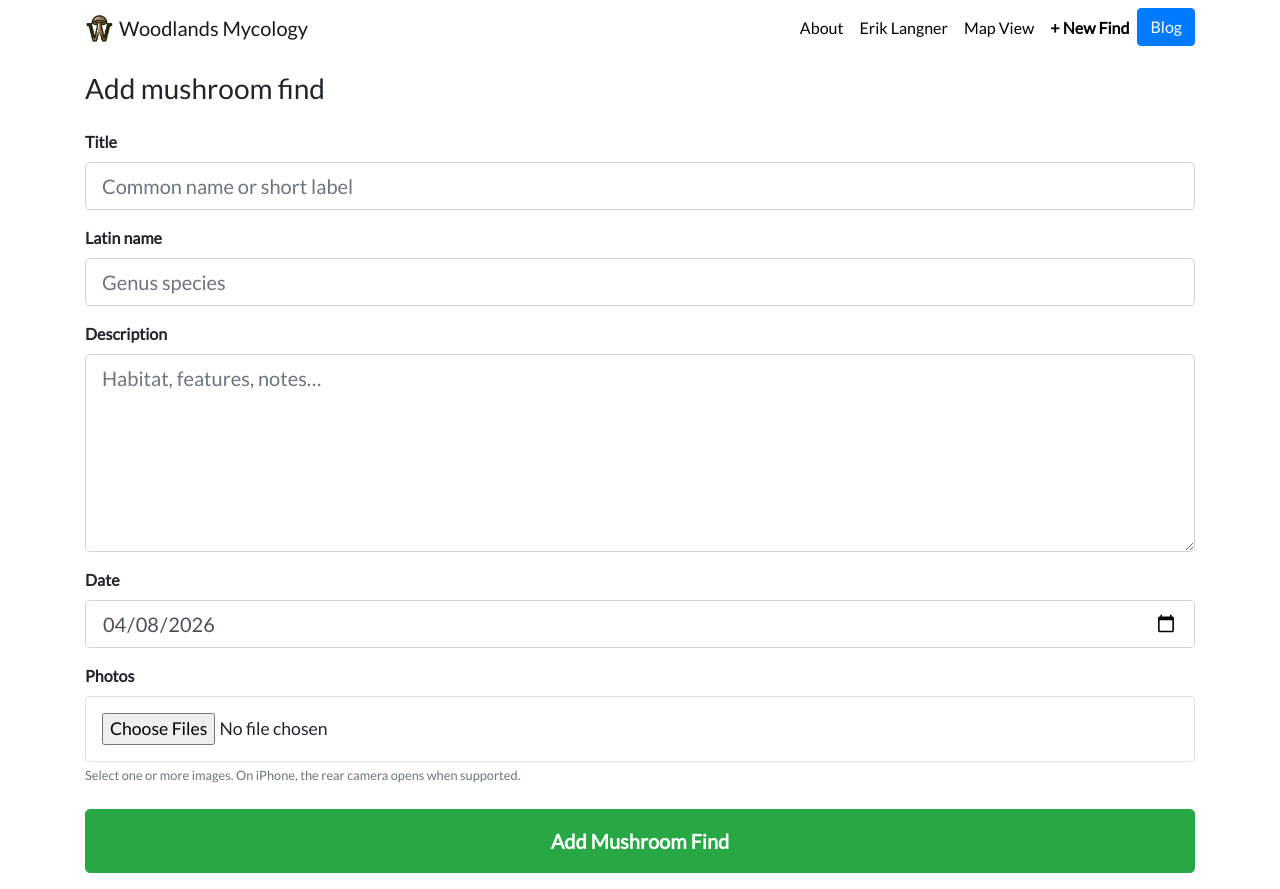
After one commit to eriklangner/WoodlandsMycology, a Django app: page /blog/new-find/ in a window 1280 px wide. The commit adds this page. Run offline with Django 4.2, Linux system fonts and the light colour scheme; the visitor is signed in with stand-in values (Sample User, id 1); some libraries are stand-ins or nearby versions.

Commit message:
Add quick-add form, GPS EXIF extraction, fix navbar URLs

```diff
--- a/blog/templates/blog/map_page.html
+++ b/blog/templates/blog/map_page.html
@@ -21,8 +21,10 @@
 
             // Add markers
         {% for MushroomDetail in MushroomDetails %}
+        {% if MushroomDetail.latitude is not None and MushroomDetail.longitude is not None %}
         L.marker([{{ MushroomDetail.latitude }}, {{ MushroomDetail.longitude }}]).addTo(map)
-            .bindPopup('{{ MushroomDetail.title }}', '{{MushroomDetail.url}}');
+            .bindPopup('{{ MushroomDetail.title|escapejs }}');
+        {% endif %}
         {% endfor %}
     </script>
 </body>
--- /dev/null
+++ b/blog/templates/blog/new_find.html
@@ -0,0 +1,50 @@
+{% extends "woodlandsmushrooms/base.html" %}
+
+{% block content %}
+<div class="new-find py-3">
+  <h1 class="h3 mb-4">Add mushroom find</h1>
+
+  {% if messages %}
+    {% for message in messages %}
+      <div class="alert {% if message.tags == 'error' %}alert-danger{% elif message.tags == 'success' %}alert-success{% else %}alert-info{% endif %} alert-dismissible fade show" role="alert">
+        {{ message }}
+        <button type="button" class="close" data-dismiss="alert" aria-label="Close">
+          <span aria-hidden="true">&times;</span>
+        </button>
+      </div>
+    {% endfor %}
+  {% endif %}
+
+  <form method="post" action="{% url 'blog:new_find' %}" enctype="multipart/form-data" class="new-find-form">
+    {% csrf_token %}
+
+    <div class="form-group">
+      <label for="id_title" class="font-weight-bold">Title</label>
+      <input type="text" name="title" id="id_title" class="form-control form-control-lg" required maxlength="200" placeholder="Common name or short label" autocomplete="off">
+    </div>
+
+    <div class="form-group">
+      <label for="id_latin_name" class="font-weight-bold">Latin name</label>
+      <input type="text" name="latin_name" id="id_latin_name" class="form-control form-control-lg" required maxlength="150" placeholder="Genus species" autocomplete="off">
+    </div>
+
+    <div class="form-group">
+      <label for="id_description" class="font-weight-bold">Description</label>
+      <textarea name="description" id="id_description" class="form-control form-control-lg" rows="6" placeholder="Habitat, features, notes…"></textarea>
+    </div>
+
+    <div class="form-group">
+      <label for="id_date" class="font-weight-bold">Date</label>
+      <input type="date" name="date" id="id_date" class="form-control form-control-lg" value="{{ today|date:'Y-m-d' }}">
+    </div>
+
+    <div class="form-group">
+      <label for="id_photos" class="font-weight-bold">Photos</label>
+      <input type="file" name="photos" id="id_photos" class="form-control-file border rounded p-3" style="font-size:1.1rem;" multiple accept="image/*" capture="environment" required>
+      <small class="form-text text-muted">Select one or more images. On iPhone, the rear camera opens when supported.</small>
+    </div>
+
+    <button type="submit" class="btn btn-success btn-lg btn-block py-3 mt-4 font-weight-bold">Add Mushroom Find</button>
+  </form>
+</div>
+{% endblock %}
--- a/blog/urls.py
+++ b/blog/urls.py
@@ -1,15 +1,13 @@
 from django.urls import path
 from . import views
-from .views import map_page
-from .views import about
 
 app_name = 'blog'
 
 
 urlpatterns = [
     path('', views.all_blogs, name='all_blogs'),
+    path('new-find/', views.new_find, name='new_find'),
     path("<int:blog_id>/", views.detail, name="detail"),
-    path('map/', map_page, name='map_page'),
+    path('map/', views.map_page, name='map_page'),
     path('about/', views.about, name='about'),
-
 ]
--- a/blog/views.py
+++ b/blog/views.py
@@ -1,22 +1,77 @@
-from django.shortcuts import render, get_object_or_404
-from .models import MushroomDetail
+import datetime
 
+from django.contrib import messages
+from django.contrib.auth.decorators import login_required
+from django.shortcuts import render, get_object_or_404, redirect
 
-# Create your views here.
-from django.http import HttpResponse
+from .models import MushroomDetail, MushroomPhoto
 
 
 def all_blogs(request):
     mushrooms_detail = MushroomDetail.objects.all()
-    return render(request, 'blog/all_blogs.html', {'mushrooms_detail':mushrooms_detail})
+    return render(request, 'blog/all_blogs.html', {'mushrooms_detail': mushrooms_detail})
+
 
 def detail(request, blog_id):
     blog = get_object_or_404(MushroomDetail, pk=blog_id)
-    return render(request, 'blog/detail.html',{'blog':blog})
+    return render(request, 'blog/detail.html', {'blog': blog})
+
 
 def map_page(request):
     MushroomDetails = MushroomDetail.objects.all()
     return render(request, 'blog/map_page.html', {'MushroomDetails': MushroomDetails})
 
+
 def about(request):
     return render(request, 'blog/about.html')
+
+
+@login_required
+def new_find(request):
+    today = datetime.date.today()
+    if request.method == 'POST':
+        title = request.POST.get('title', '').strip()
+        latin_name = request.POST.get('latin_name', '').strip()
+        description = request.POST.get('description', '').strip()
+        date_raw = request.POST.get('date')
+        photos = request.FILES.getlist('photos')
+
+        if not title or not latin_name:
+            messages.error(request, 'Title and Latin name are required.')
+            return render(request, 'blog/new_find.html', {'today': today})
+
+        if not photos:
+            messages.error(request, 'Please add at least one photo.')
+            return render(request, 'blog/new_find.html', {'today': today})
+
+        try:
+            if date_raw:
+                find_date = datetime.datetime.strptime(date_raw, '%Y-%m-%d').date()
+            else:
+                find_date = today
+        except ValueError:
+            find_date = today
+
+        for f in photos:
+            f.seek(0)
+
+        mushroom = MushroomDetail.objects.create(
+            title=title,
+            latin_name=latin_name,
+            description=description,
+            date=find_date,
+            image=photos[0],
+        )
+
+        for i, f in enumerate(photos):
+            f.seek(0)
+            MushroomPhoto.objects.create(
+                mushroom=mushroom,
+                image=f,
+                order=i,
+            )
+
+        messages.success(request, 'Mushroom find saved.')
+        return redirect('blog:detail', blog_id=mushroom.pk)
+
+    return render(request, 'blog/new_find.html', {'today': today})
--- a/mushrooms/settings.py
+++ b/mushrooms/settings.py
@@ -127,3 +127,6 @@ MEDIA_ROOT = os.path.join(BASE_DIR, 'media')
 # https://docs.djangoproject.com/en/4.2/ref/settings/#default-auto-field
 
 DEFAULT_AUTO_FIELD = 'django.db.models.BigAutoField'
+
+# Used by @login_required (e.g. blog:new_find); change if you add a custom login page.
+LOGIN_URL = '/admin/login/'
--- a/woodlandsmushrooms/templates/woodlandsmushrooms/base.html
+++ b/woodlandsmushrooms/templates/woodlandsmushrooms/base.html
@@ -35,16 +35,21 @@
       <div class="collapse navbar-collapse text-center" id="navbarNav">
         <ul class="navbar-nav ml-auto">
           <li class="nav-item">
-            <a class="nav-link" href="http://127.0.0.1:8000/blog/about/">About</a>
+            <a class="nav-link" href="{% url 'blog:about' %}">About</a>
           </li>
           <li class="nav-item">
-            <a class="nav-link" href="https://www.eriklangner.com" target="_blank">Erik Langner</a>
+            <a class="nav-link" href="https://www.eriklangner.com" target="_blank" rel="noopener noreferrer">Erik Langner</a>
           </li>
           <li class="nav-item">
-            <a class="nav-link" href ='http://127.0.0.1:8000/blog/map/'>Map View</a>
+            <a class="nav-link" href="{% url 'blog:map_page' %}">Map View</a>
           </li>
+          {% if user.is_authenticated %}
+          <li class="nav-item">
+            <a class="nav-link font-weight-bold" href="{% url 'blog:new_find' %}">+ New Find</a>
+          </li>
+          {% endif %}
           <li>
-            <a role="button" href = '{% url 'blog:all_blogs' %}' class="btn btn-primary">Blog</a>
+            <a role="button" href="{% url 'blog:all_blogs' %}" class="btn btn-primary">Blog</a>
           </li>
         </ul>
       </div>
```
Also changed, not shown: blog/models.py (+83 -2 lines), blog/migrations/0006_alter_mushroomdetail_nullable_coords.py (added).
